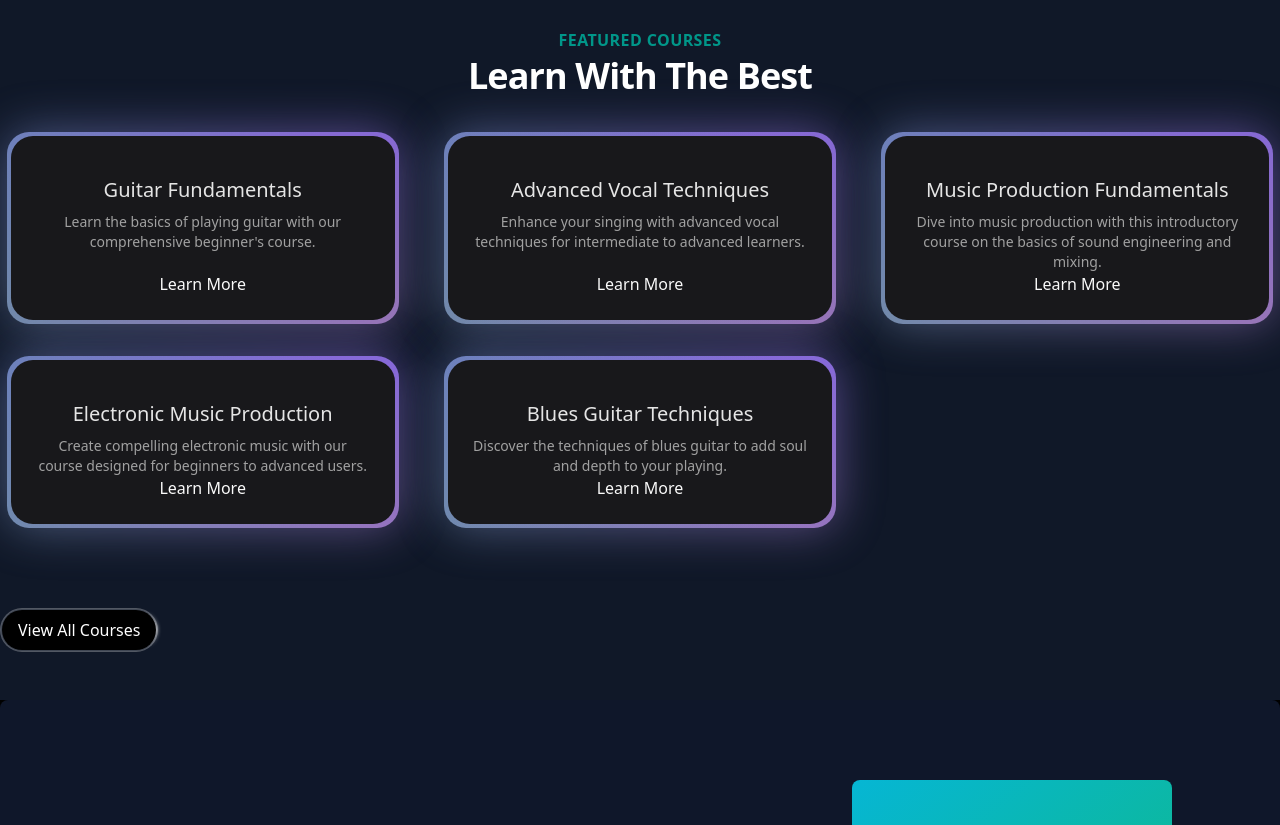
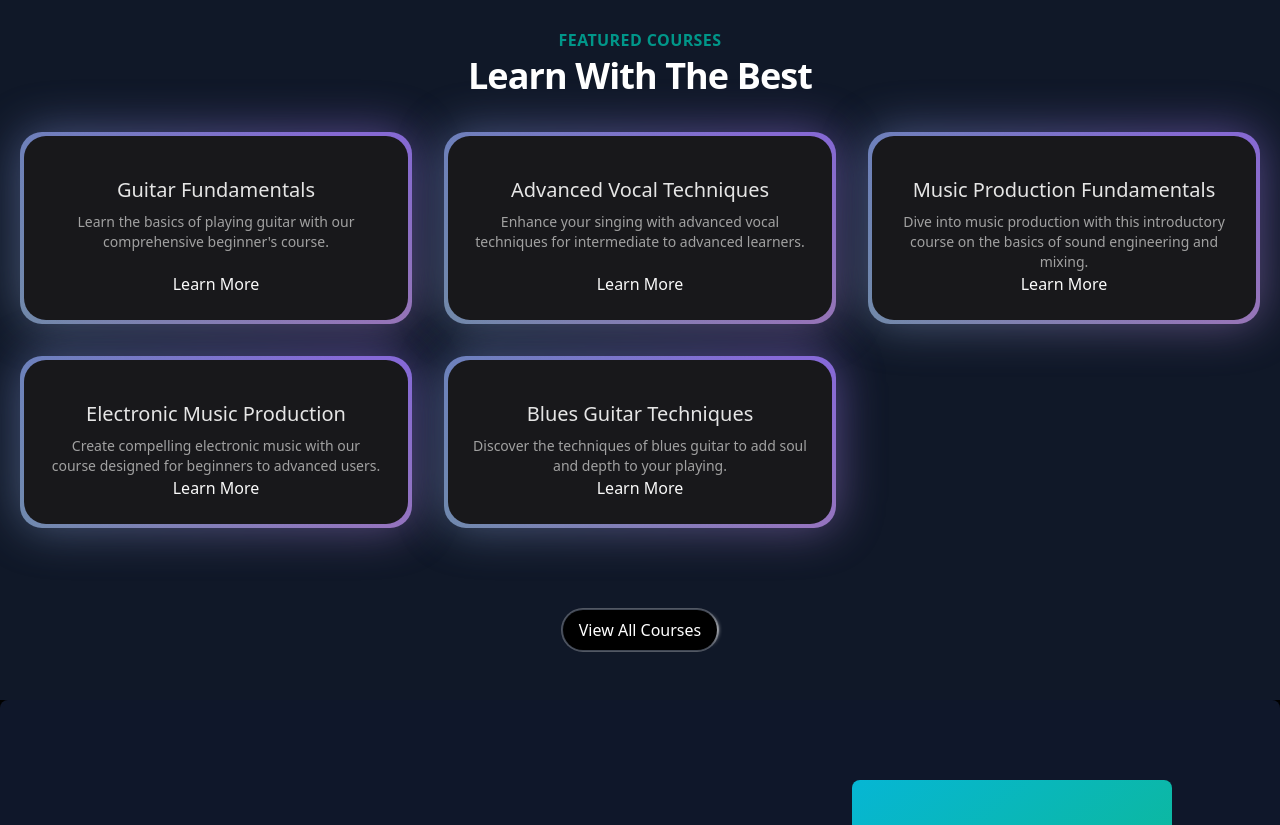
Before and after one commit to Kashyap2210/Music-Academy, a Next.js app: page / in a window 1280 px wide. Shown: the part 660-1485 px from the top of the page. Built offline with nearby package versions, Linux system fonts and the light colour scheme.

Commit message:
button-center-issue-resolve

```diff
--- a/app/components/ui/FeaturedCourses.tsx
+++ b/app/components/ui/FeaturedCourses.tsx
@@ -31,7 +31,7 @@ export default function FeaturedCourses() {
           </p>
         </div>
       </div>
-      <div className="mt-10">
+      <div className="mt-10 flex flex-col items-center">
         <div className="grid grid-cols-1 sm:grid-cols-2 lg:grid-cols-3 gap-8 justify-center">
           {featuredCourses.map((course) => (
             <div key={course.id} className="flex justify-center ">
@@ -52,11 +52,11 @@ export default function FeaturedCourses() {
             </div>
           ))}
         </div>
-      </div>
-      <div className="mt-20 text-center">
-        <HoverBorderGradient>
-          <Link href={"/courses"}>View All Courses</Link>
-        </HoverBorderGradient>
+        <div className="mt-20 text-center">
+          <HoverBorderGradient>
+            <Link href={"/courses"}>View All Courses</Link>
+          </HoverBorderGradient>
+        </div>
       </div>
     </div>
   );
```
